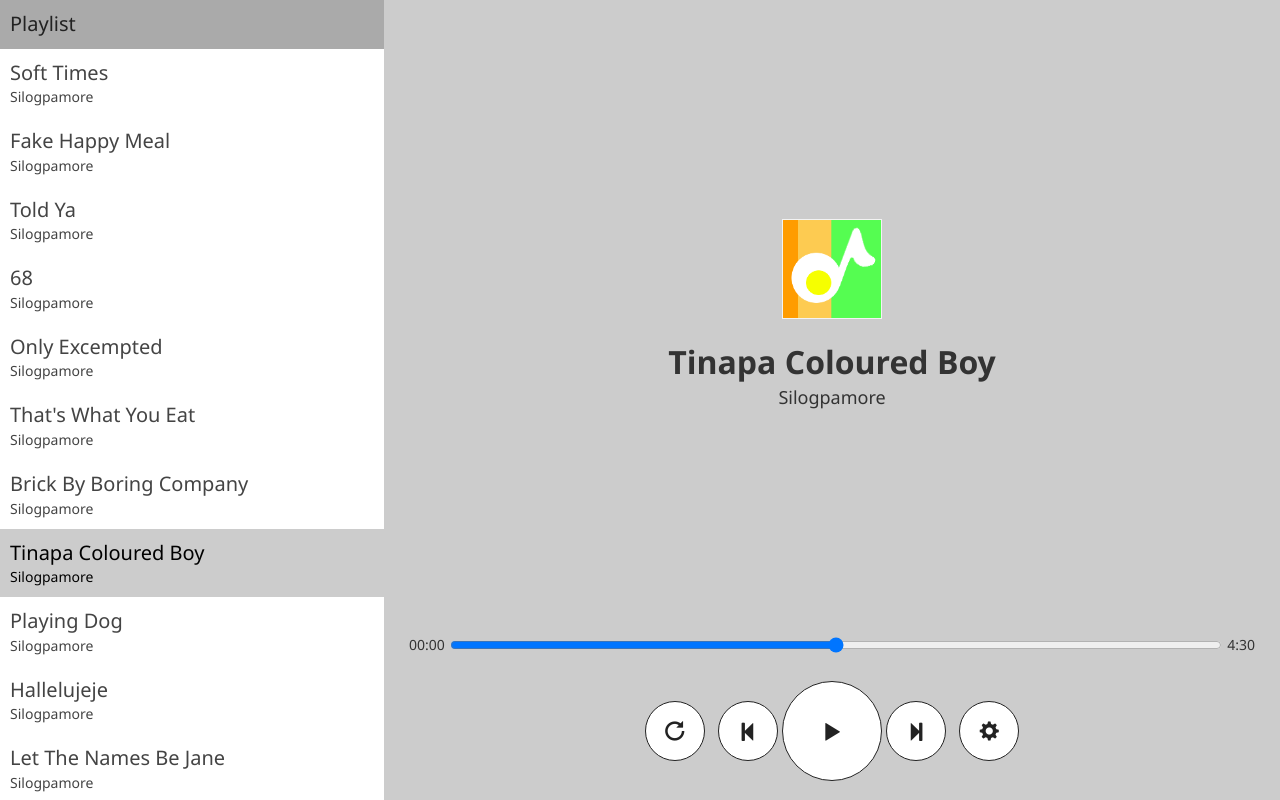
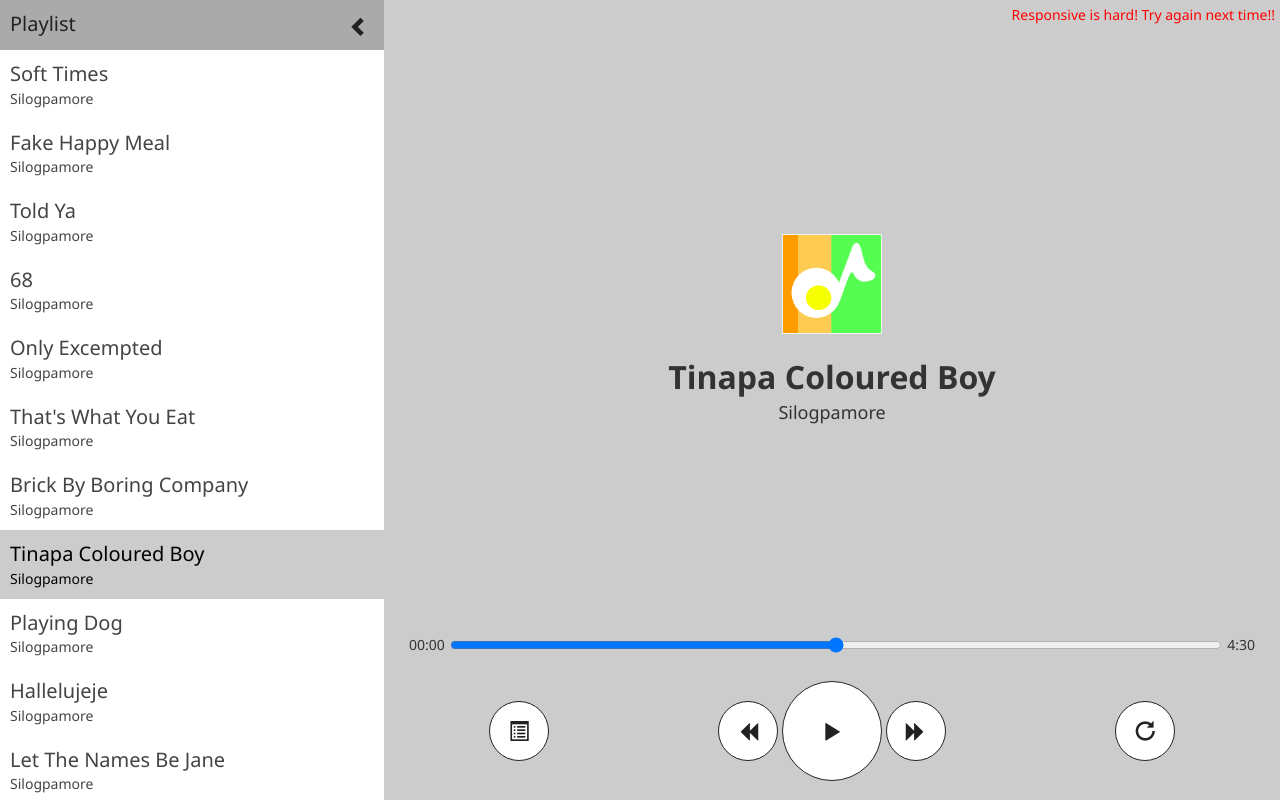
Before and after one commit to aimoradajr/uinator, a plain HTML site: page ui-9/index.html in a window 1280 px wide. Drawn offline with Linux system fonts and the light colour scheme.

Commit message:
Dev: fine but not responsive. so hard. ggwp.

```diff
--- a/ui-9/index.html
+++ b/ui-9/index.html
@@ -2,20 +2,27 @@
 
 <html>
     <head>
+        <meta name="viewport" content="width=device-width, initial-scale=1.0">
         <title>uinator 9</title>
 
         <script src="../resources/jquery/dist/jquery.min.js"></script>
 
         <link rel="stylesheet" href="../resources/bootstrap/dist/css/bootstrap.min.css"/>
         <script src="../resources/bootstrap/dist/js/bootstrap.min.js"></script>
-        <meta name="viewport" content="width=device-width, initial-scale=1.0">
     </head>
 
     <body>
         <div class="really-main-div">
             <div class="playlist-div">
                 <div class="playlist-head">
-                    Playlist
+                    <div class="playlist-head-content">
+                        <div class="playlist-head-title">
+                            <span>Playlist</span>
+                        </div>
+                        <div class="playlist-head-actions">
+                            <button type="button" id="close-playlist-btn" class="close-button glyphicon glyphicon-chevron-left"></button>
+                        </div>
+                    </div>
                 </div>
                 <div class="playlist-list">
                     <div class="playlist-item clickable">
@@ -65,8 +72,9 @@
                 </div>
             </div>
             <div class="main-div">
+                <span style="text-align:right;padding:5px;color:red;">Responsive is hard! Try again next time!!</span>
                 <div class="player-head">
-                    <div class="player-logo">
+                    <div class="<player-lo></player-lo>go">
                         <img class="player-logo-image" src="../resources/images/musicinator_alpha_logo.png"/>
                     </div>
                     <div class="player-logo-name">
@@ -90,15 +98,21 @@
                     <span class="song-line-timer">4:30</span>
                 </div>
                 <div class="player-controls">
-                    <button type="button" class="o-button-small repeat-all-btn glyphicon glyphicon-repeat"></button>
-                    <button type="button" class="o-button-small repeat-one-btn glyphicon glyphicon-repeat hidden"></button>
-                    <button type="button" class="o-button-small shuffle-btn glyphicon glyphicon-repeat hidden"></button>
-                    <button type="button" class="o-button-small repeat-normal-btn glyphicon glyphicon-repeat hidden"></button>
-                    <button type="button" class="o-button-small prev-btn glyphicon glyphicon-step-backward"></button>
-                    <button type="button" class="o-button-big play-btn glyphicon glyphicon-play"></button>
-                    <button type="button" class="o-button-big pause-btn glyphicon glyphicon-pause hidden">ll</button>
-                    <button type="button" class="o-button-small next-btn glyphicon glyphicon-step-forward"></button>
-                    <button type="button" class="o-button-small settings-btn glyphicon glyphicon-cog"></button>
+                    <div class="player-control-group">
+                        <button type="button" id="playlist-btn" class="o-button-small glyphicon glyphicon-list-alt"></button>
+                    </div>
+                    <div class="player-control-group">
+                        <button type="button" id="prev-btn" class="o-button-small glyphicon glyphicon-backward"></button>
+                        <button type="button" id="play-btn " class="o-button-big glyphicon glyphicon-play"></button>
+                        <button type="button" id="pause-btn " class="o-button-big glyphicon glyphicon-pause hidden"></button>
+                        <button type="button" id="next-btn" class="o-button-small glyphicon glyphicon-forward"></button>
+                    </div>
+                    <div class="player-control-group">
+                        <button type="button" id="repeat-all-btn" class="o-button-small glyphicon glyphicon-repeat"></button>
+                        <button type="button" id="repeat-one-btn" class="o-button-small glyphicon glyphicon-repeat hidden"></button>
+                        <button type="button" id="shuffle-btn" class="o-button-small glyphicon glyphicon-repeat hidden"></button>
+                        <button type="button" id="repeat-normal-btn" class="o-button-small glyphicon glyphicon-repeat hidden"></button>
+                    </div>
                 </div>
             </div>
                 </div>
@@ -138,6 +152,28 @@ body {
     color: #222;
     font-size: 20px;
     padding: 10px;
+}
+
+.playlist-head-content {
+    display: flex;
+    flex-direction: row;
+}
+
+.playlist-head-title {
+    flex-grow: 1;
+}
+
+.playlist-head-actions {
+    color: #222;
+}
+
+.close-button {
+    border: none;
+    background: none;
+    padding: 5px;
+}
+.close-button:active {
+    background: #ddd
 }
 
 .playlist-list {
@@ -272,10 +308,15 @@ body {
 .player-controls {
     padding: 0px 20px 20px 20px;
     text-align: center;
+    display: flex;
+    flex-direction: row;
 }
 
-.o-button-big
-{
+.player-control-group  {
+    margin: auto;
+}
+
+.o-button-big{
     width: 100px;
     height: 100px;
     font-size: 20px;
@@ -283,6 +324,10 @@ body {
     border: solid 1px #222;
     background: white;
     color: #222;
+}
+.o-button-big:active {
+    background: #ddd;
+    border-width: 2px;
 }
 
 .o-button-small {
@@ -293,6 +338,10 @@ body {
     border: solid 1px #222;
     background: white;
     color: #222;
+}
+.o-button-small:active {
+    background: #ddd;
+    border-width: 2px;
 }
 
 .play-btn {
@@ -306,3 +355,14 @@ body {
     margin-right: 10px;
 }
 </style>
+
+<script>
+// jquery na muna tayo
+$('#close-playlist-btn').click(function(){
+    $('.playlist-div').hide();
+})
+
+$('#playlist-btn').click(function(){
+    $('.playlist-div').show();
+})
+</script>
```
